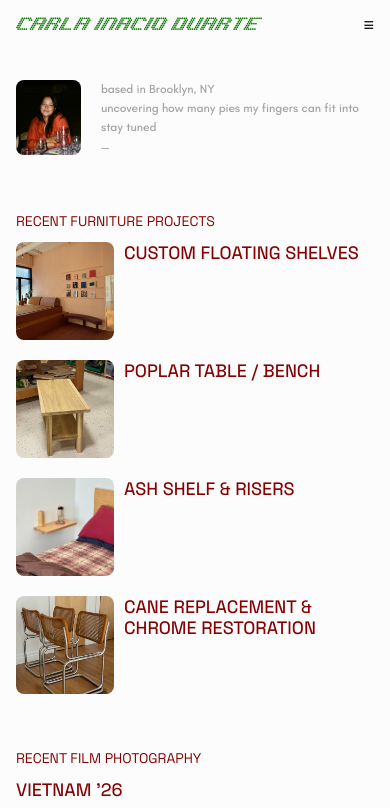
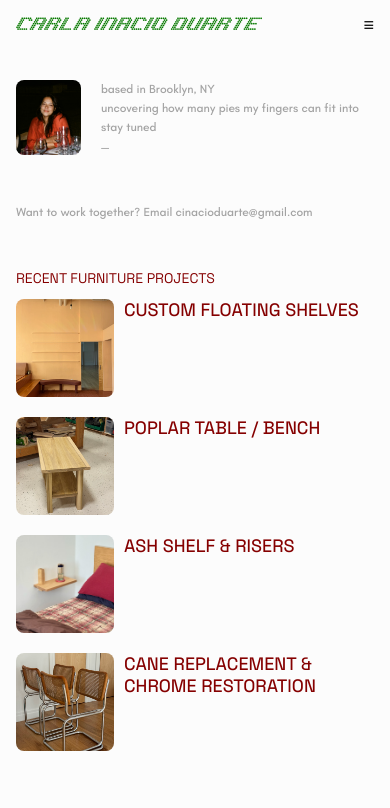
Before and after one commit to ciduarte/portfolio, a React (Vite) app: page / in a window 390 px wide. Shown: the top 808 px of the page. Built offline with nearby package versions, Linux system fonts and the light colour scheme.

Commit message:
Update homepage contact prompt and project cover

```diff
--- a/scripts/generate-static-routes.mjs
+++ b/scripts/generate-static-routes.mjs
@@ -7,7 +7,6 @@ const routes = [
   "interiors",
   "35mm",
   "about",
-  "contact",
   "furniture/furniture-projects/good-move-floating-shelves",
   "furniture/furniture-projects/poplar-coffee-table",
   "furniture/furniture-projects/hand-built-shelf-risers",
--- a/src/App.jsx
+++ b/src/App.jsx
@@ -43,7 +43,7 @@ function Header({ pathname }) {
   return <>
     <header className="site-header"><Link href="/" className="wordmark" aria-label="Carla Inacio Duarte, home">Carla Inacio Duarte</Link><button className="menu-button" onClick={() => setOpen(!open)} aria-expanded={open} aria-controls="mobile-menu" aria-label={open ? "Close navigation" : "Open navigation"}><span aria-hidden="true">{open ? "×" : "≡"}</span></button></header>
     <nav className="side-nav" aria-label="Primary navigation"><div className="desktop-wordmark-bar"><Link href="/" className="wordmark" aria-label="Carla Inacio Duarte, home">Carla Inacio Duarte</Link></div><div className="nav-links">{navItems.map(([label, href]) => <Link key={href} href={href} className={active(href) ? "active" : ""}>{label}</Link>)}</div></nav>
-    <div id="mobile-menu" className={`mobile-menu ${open ? "open" : ""}`} aria-hidden={!open}><nav aria-label="Mobile navigation">{navItems.map(([label, href]) => <Link key={href} href={href} onClick={() => setOpen(false)}>{label}</Link>)}<Link href="/about" onClick={() => setOpen(false)}>About</Link><Link href="/contact" onClick={() => setOpen(false)}>Contact</Link></nav></div>
+    <div id="mobile-menu" className={`mobile-menu ${open ? "open" : ""}`} aria-hidden={!open}><nav aria-label="Mobile navigation">{navItems.map(([label, href]) => <Link key={href} href={href} onClick={() => setOpen(false)}>{label}</Link>)}<Link href="/about" onClick={() => setOpen(false)}>About</Link></nav></div>
   </>;
 }
 
@@ -54,6 +54,7 @@ function Footer() {
 function Home() {
   return <>
     <section className="intro reveal"><img src={assetFor("/assets/images/LBz71fj98oepR7MFwTg7q5VikU.avif")} alt="Portrait of Carla Inacio Duarte" /><div className="intro-copy"><p>based in Brooklyn, NY</p><p>uncovering how many pies my fingers can fit into</p><p>stay tuned</p><p>—</p></div></section>
+    <section className="home-contact reveal"><p>Want to work together? Email <a href="mailto:cinacioduarte@gmail.com">cinacioduarte@gmail.com</a></p></section>
     <section className="home-index home-furniture reveal"><h1 className="index-label">Recent Furniture Projects</h1><div className="furniture-list">{furnitureProjects.map((project) => <Link href={`/furniture/furniture-projects/${project.slug}`} className="furniture-row" key={project.slug}><img src={assetFor(project.cover)} alt="" /><span>{project.title}</span></Link>)}</div></section>
     <section className="home-index home-photography reveal"><h2 className="index-label">Recent Film Photography</h2><div className="photo-collections">{recentPhotography.map(([title, rows]) => <Link href={`/35mm#${sectionIdFor(title)}`} className="photo-collection" key={title}><span className="collection-title">{title}</span><div className="photo-rows">{rows.map((row, index) => <div className="photo-row" key={index}>{row.map((image) => <img src={assetFor(`/assets/images/${image}.avif`)} alt={`${title} film photograph`} key={image} />)}</div>)}</div></Link>)}</div></section>
   </>;
@@ -124,19 +125,6 @@ function AboutPage() {
   return <section className="simple-page about-page reveal"><h1 className="page-eyebrow">About</h1><div className="rule" /><div className="about-content"><img src={assetFor("/assets/images/LBz71fj98oepR7MFwTg7q5VikU.avif")} alt="Portrait of Carla Inacio Duarte" /><div><p>Carla Inacio Duarte</p><p>Raised in New Hampshire</p><p>Based in Brooklyn, NY</p><p className="dash">—</p></div></div></section>;
 }
 
-function ContactPage() {
-  const [status, setStatus] = useState("");
-  const endpoint = import.meta.env.VITE_CONTACT_ENDPOINT;
-  const submit = async (event) => {
-    event.preventDefault();
-    if (!endpoint) { setStatus("This form needs a VITE_CONTACT_ENDPOINT before it can deliver messages."); return; }
-    setStatus("Sending…");
-    try { const response = await fetch(endpoint, { method: "POST", body: new FormData(event.currentTarget), headers: { Accept: "application/json" } }); if (!response.ok) throw new Error("Request failed"); event.currentTarget.reset(); setStatus("Thanks—your message has been sent."); }
-    catch { setStatus("The message could not be sent. Please try again shortly."); }
-  };
-  return <section className="simple-page contact-page reveal"><h1 className="page-eyebrow">Contact</h1><div className="rule" /><h2>Let’s collaborate!</h2><form onSubmit={submit}><label>Name<input name="name" placeholder="Jane Smith" autoComplete="name" required /></label><label>Email<input type="email" name="email" placeholder="jane@framer.com" autoComplete="email" required /></label><label>Message<textarea name="message" placeholder="Your message" required /></label><button type="submit">Send Message</button><p className="form-status" aria-live="polite">{status}</p></form></section>;
-}
-
 function Placeholder({ title }) { return <section className="listing-page placeholder reveal"><h1 className="page-eyebrow red">{title}</h1><p>Projects incoming…</p></section>; }
 function NotFound() { return <section className="not-found reveal"><h1>Page not found.</h1><p>The page no longer exists or has moved.</p><Link href="/">Back to Home</Link></section>; }
 
@@ -147,7 +135,6 @@ function resolvePage(pathname) {
   if (pathname === "/furniture") return { page: <FurniturePage />, title: "Furniture Projects" };
   if (pathname === "/35mm") return { page: <PhotographyPage />, title: "35mm Film Photography" };
   if (pathname === "/about") return { page: <AboutPage />, title: "About" };
-  if (pathname === "/contact") return { page: <ContactPage />, title: "Contact" };
   const detail = pathname.match(/^\/furniture\/furniture-projects\/([^/]+)\/?$/);
   if (detail) { const project = furnitureProjects.find((item) => item.slug === detail[1]); if (project) return { page: <ProjectDetail project={project} />, title: project.title }; }
   const interiorDetail = pathname.match(/^\/interiors\/([^/]+)\/?$/);
--- a/src/data.js
+++ b/src/data.js
@@ -22,7 +22,7 @@ export const furnitureProjects = [
     title: "Custom Floating Shelves",
     role: "Design, Fabricate, Install",
     client: "Good Move",
-    cover: "/assets/images/zjZA9ufh4497ioV8Yqq2eV8.avif",
+    cover: "/assets/projects/good-move-floating-shelves/RuqniP7HTyi1ASs3bIGqA2Ljk.webp",
     paragraphs: [
       "Good Move is a Brooklyn movement studio offering dance, mindful fitness, and somatic classes. While working at the studio and helping with upkeep, I was approached by the owner about creating shelves for the lobby. She had gathered inspiration for a book display where guests could explore the ideas behind the studio’s practice before and after class. I developed that starting point into four custom floating shelves, taking the project from initial sketches through fabrication, painting, and installation.",
       "The owner originally wanted the shelves placed above the lobby’s conversation pit. I proposed moving the shelves to the adjacent wall, where guests could browse without reaching across the seating area. Above the existing bench, the arrangement needed to leave comfortable clearance for anyone seated below while keeping the lower shelves accessible. The upper shelves would serve primarily as display space.",
--- a/src/styles.css
+++ b/src/styles.css
@@ -23,9 +23,13 @@ main { margin-left: 292px; width: calc(100% - 312px); min-height: 75vh; padding-
 .intro { display: grid; grid-template-columns: 84px 512px; gap: 20px; height: 97px; }
 .intro img { width: 84px; height: 97px; border-radius: 10px; object-fit: cover; }
 .intro-copy p { margin: 0; color: #a3a3a3; font: italic 500 16px/1.6 Teachers, sans-serif; }
+.home-contact { width: 100%; margin-top: 60px; }
+.home-contact p { margin: 0; color: #a3a3a3; font: italic 500 16px/1.6 Teachers, sans-serif; }
+.home-contact a { color: inherit; transition: color .2s ease; }
+.home-contact a:hover, .home-contact a:focus-visible { color: var(--green); }
 .home-index { display: grid; grid-template-columns: 262px 457px; gap: 20px; width: 739px; }
 .index-label { margin: 0; color: var(--red); font: 400 14px/1.2 "Space Grotesk", sans-serif; text-transform: uppercase; }
-.home-furniture { margin-top: 69px; }
+.home-furniture { margin-top: 48px; }
 .furniture-list { display: flex; flex-direction: column; gap: 20px; }
 .furniture-row { display: grid; grid-template-columns: 98px 1fr; gap: 10px; min-height: 98px; color: var(--red); font: 500 18px/1.2 "Space Grotesk", sans-serif; text-transform: uppercase; transition: color .2s ease; }
 .furniture-row:hover, .furniture-row:focus-visible { color: var(--yellow); }
@@ -101,14 +105,6 @@ main { margin-left: 292px; width: calc(100% - 312px); min-height: 75vh; padding-
 .about-content img { width: 115px; height: 132px; object-fit: cover; }
 .about-content p { margin: 0; color: var(--light-gray); font: italic 500 16px/1.6 Teachers, sans-serif; }
 .about-content .dash { margin-top: 26px; }
-.contact-page h2 { margin: 12px 0 28px; color: var(--red); font: 500 28px/1.15 "Space Grotesk", sans-serif; text-transform: uppercase; }
-.contact-page form { width: 484px; }
-.contact-page label { display: block; margin-bottom: 16px; color: var(--light-gray); font: 400 14px/1.2 "Space Grotesk", sans-serif; text-transform: uppercase; }
-.contact-page input, .contact-page textarea { display: block; width: 100%; margin-top: 8px; border: 1px solid #eaeaea; border-radius: 24px; padding: 10px 16px; outline: none; background: transparent; color: #0d0d0d; font: 400 16px/1.2 "Space Grotesk", sans-serif; }
-.contact-page input:focus, .contact-page textarea:focus { border-color: var(--yellow); }
-.contact-page textarea { min-height: 220px; resize: vertical; }
-.contact-page form > button { min-width: 158px; height: 40px; border: 0; border-radius: 20px; background: var(--green); color: white; cursor: pointer; font: 500 14px/1 "Space Grotesk", sans-serif; }
-.form-status { min-height: 20px; color: var(--gray); font-size: 13px; }
 .placeholder p { margin: 64px 0 0; color: var(--gray); font: 500 16px/1.4 Teachers, sans-serif; }
 .not-found h1 { margin: 0 0 12px; color: var(--red); font: 500 36px/1.1 "Space Grotesk", sans-serif; }
 .not-found p { color: var(--gray); }
@@ -142,7 +138,9 @@ footer .footer-linkedin:hover, footer .footer-linkedin:focus-visible { color: va
   .intro img { width: 65px; height: 75px; border-radius: 8px; }
   .intro-copy p { font-size: 12px; line-height: 1.6; }
   .home-index { display: block; width: 100%; }
-  .home-furniture { margin-top: 58px; }
+  .home-contact { margin-top: 48px; }
+  .home-contact p { font-size: 12px; }
+  .home-furniture { margin-top: 48px; }
   .index-label { margin-bottom: 12px; }
   .furniture-list { gap: 20px; }
   .furniture-row { grid-template-columns: 98px minmax(0, 1fr); }
@@ -170,7 +168,6 @@ footer .footer-linkedin:hover, footer .footer-linkedin:focus-visible { color: va
   .about-content { grid-template-columns: 98px minmax(0, 1fr); gap: 20px; margin-top: 20px; }
   .about-content img { width: 98px; height: 112px; }
   .about-content p { font-size: 14px; }
-  .contact-page form { width: 100%; }
   footer { margin: 96px auto 96px; width: max-content; max-width: calc(100% - 32px); align-items: center; flex-direction: column; gap: 6px; }
 }
 @media (prefers-reduced-motion: reduce) { html { scroll-behavior: auto; } *, *::before, *::after { animation-duration: .01ms !important; transition-duration: .01ms !important; } }
```
